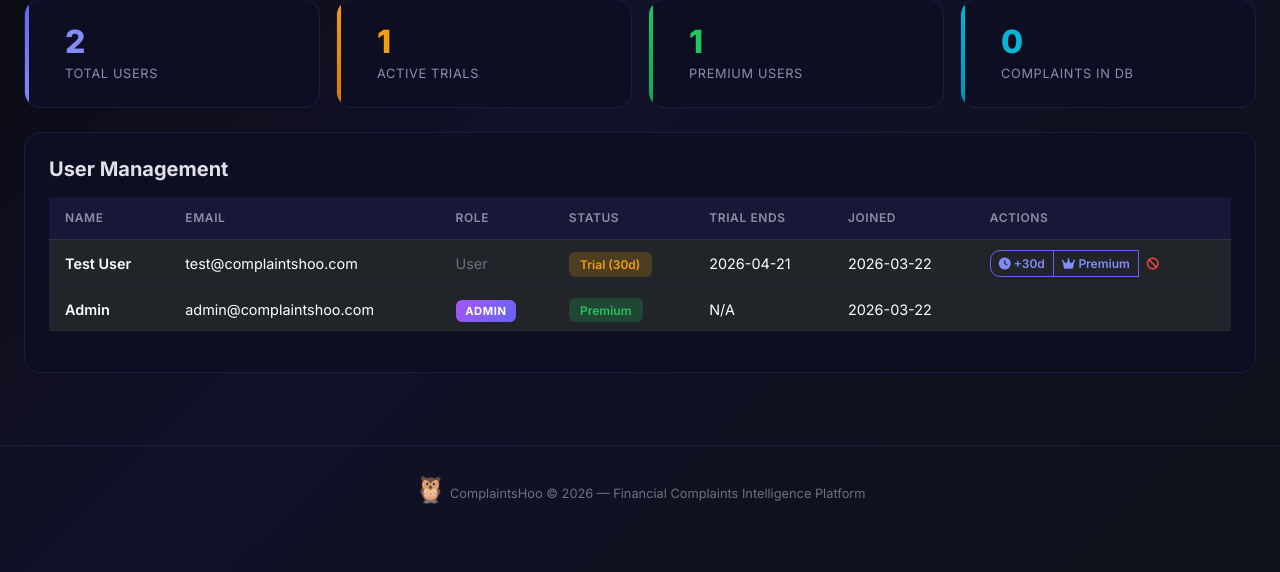
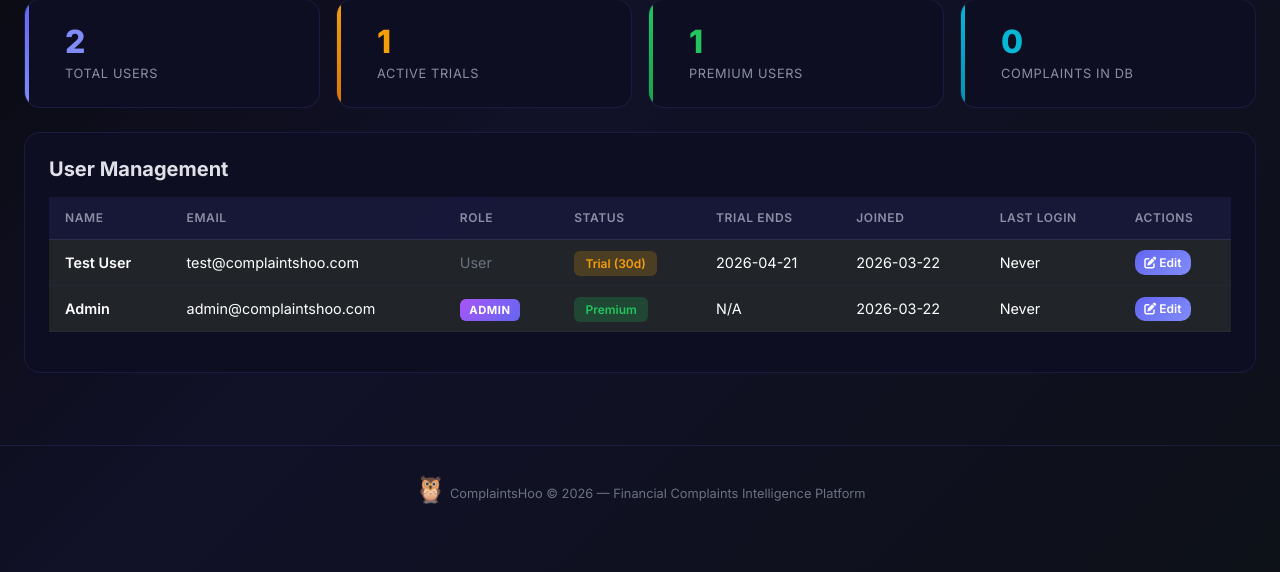
Before and after one commit to naveedk2535-tech/ProjectComplaints, a Flask app: page /admin in a window 1280 px wide. Shown: the part 175-747 px from the top of the page. Run offline with Flask 3, Linux system fonts and the light colour scheme; the visitor is signed in with stand-in values (Sample User, id 1); some libraries are stand-ins or nearby versions.

Commit message:
Add full user editing in admin panel + DB decompress endpoint
- Admin can edit all user fields: name, email, role, subscription, active, trial, password
- Modal-based edit form with validation
- DB decompress endpoint for deploying compressed databases
- Exclude .gz files from git

Co-Authored-By: Claude Opus 4.6 (1M context) <noreply@anthropic.com>

```diff
--- a/dashboard/app.py
+++ b/dashboard/app.py
@@ -540,6 +540,64 @@ def create_app():
         result = refresh_data(company=company)
         return jsonify(result)
 
+    @app.route('/api/admin/decompress-db', methods=['POST'])
+    @admin_required
+    def admin_decompress_db():
+        """One-time: decompress uploaded .gz database"""
+        import gzip, shutil
+        gz_path = os.path.join(data_dir, 'complaints.db.gz')
+        db_path = os.path.join(data_dir, 'complaints.db')
+        if os.path.exists(gz_path):
+            with gzip.open(gz_path, 'rb') as f_in:
+                with open(db_path, 'wb') as f_out:
+                    shutil.copyfileobj(f_in, f_out)
+            os.remove(gz_path)
+            return jsonify({'success': True, 'size': os.path.getsize(db_path)})
+        return jsonify({'error': 'No .gz file found'}), 404
+
+    # ── Admin User Edit ─────────────────────────────────────────
+    @app.route('/api/admin/user/<int:user_id>/edit', methods=['POST'])
+    @admin_required
+    def admin_edit_user(user_id):
+        user = User.query.get_or_404(user_id)
+        data = request.json
+        if 'name' in data:
+            user.name = data['name']
+        if 'email' in data:
+            existing = User.query.filter(User.email == data['email'], User.id != user_id).first()
+            if existing:
+                return jsonify({'error': 'Email already in use'}), 400
+            user.email = data['email']
+        if 'role' in data and data['role'] in ('user', 'admin'):
+            user.role = data['role']
+        if 'subscription_status' in data and data['subscription_status'] in ('trial', 'active', 'expired', 'cancelled'):
+            user.subscription_status = data['subscription_status']
+        if 'is_active' in data:
+            user.is_active = bool(data['is_active'])
+        if 'password' in data and data['password']:
+            user.set_password(data['password'])
+        if 'trial_days' in data:
+            user.trial_end = date.today() + timedelta(days=int(data['trial_days']))
+            if user.subscription_status != 'active':
+                user.subscription_status = 'trial'
+        db.session.commit()
+        return jsonify({'success': True})
+
+    @app.route('/api/admin/user/<int:user_id>/details')
+    @admin_required
+    def admin_get_user(user_id):
+        user = User.query.get_or_404(user_id)
+        return jsonify({
+            'id': user.id, 'name': user.name, 'email': user.email,
+            'role': user.role, 'subscription_status': user.subscription_status,
+            'is_active': user.is_active,
+            'trial_start': user.trial_start.isoformat() if user.trial_start else None,
+            'trial_end': user.trial_end.isoformat() if user.trial_end else None,
+            'trial_days_remaining': user.trial_days_remaining,
+            'created_at': user.created_at.isoformat() if user.created_at else None,
+            'last_login': user.last_login.isoformat() if user.last_login else None,
+        })
+
     # ── Stripe (Placeholder) ────────────────────────────────────
     @app.route('/api/stripe/create-checkout-session', methods=['POST'])
     @login_required
--- a/dashboard/templates/admin.html
+++ b/dashboard/templates/admin.html
@@ -5,48 +5,41 @@
 <div class="container-fluid px-4 py-4">
     <div class="d-flex justify-content-between align-items-center mb-4">
         <h2 style="font-weight: 800;"><i class="fas fa-shield-alt me-2"></i>Admin Panel</h2>
+        <div class="d-flex gap-2">
             <button class="btn btn-cw" onclick="refreshCFPB()">
                 <i class="fas fa-sync me-2"></i>Refresh CFPB Data
             </button>
+            <button class="btn btn-cw-outline" onclick="decompressDB()" id="decompressBtn" style="display:none;">
+                <i class="fas fa-database me-2"></i>Decompress DB
+            </button>
+        </div>
     </div>
 
     <!-- Admin KPIs -->
     <div class="row g-3 mb-4">
         <div class="col-md-3">
-            <div class="kpi-card">
-                <div class="accent-bar accent-indigo"></div>
-                <div class="ps-3">
+            <div class="kpi-card"><div class="accent-bar accent-indigo"></div><div class="ps-3">
                 <div class="kpi-value" style="color: var(--accent-indigo-light);">{{ total_users }}</div>
                 <div class="kpi-label">Total Users</div>
-                </div>
-            </div>
+            </div></div>
         </div>
         <div class="col-md-3">
-            <div class="kpi-card">
-                <div class="accent-bar accent-amber"></div>
-                <div class="ps-3">
+            <div class="kpi-card"><div class="accent-bar accent-amber"></div><div class="ps-3">
                 <div class="kpi-value" style="color: var(--accent-amber);">{{ active_trials }}</div>
                 <div class="kpi-label">Active Trials</div>
-                </div>
-            </div>
+            </div></div>
         </div>
         <div class="col-md-3">
-            <div class="kpi-card">
-                <div class="accent-bar accent-green"></div>
-                <div class="ps-3">
+            <div class="kpi-card"><div class="accent-bar accent-green"></div><div class="ps-3">
                 <div class="kpi-value" style="color: var(--accent-green);">{{ premium_users }}</div>
                 <div class="kpi-label">Premium Users</div>
-                </div>
-            </div>
+            </div></div>
         </div>
         <div class="col-md-3">
-            <div class="kpi-card">
-                <div class="accent-bar accent-cyan"></div>
-                <div class="ps-3">
+            <div class="kpi-card"><div class="accent-bar accent-cyan"></div><div class="ps-3">
                 <div class="kpi-value" style="color: var(--accent-cyan);">{{ "{:,}".format(total_complaints) }}</div>
                 <div class="kpi-label">Complaints in DB</div>
-                </div>
-            </div>
+            </div></div>
         </div>
     </div>
 
@@ -56,61 +49,29 @@
         <div class="table-responsive">
             <table class="table table-cw">
                 <thead>
-                    <tr>
-                        <th>Name</th>
-                        <th>Email</th>
-                        <th>Role</th>
-                        <th>Status</th>
-                        <th>Trial Ends</th>
-                        <th>Joined</th>
-                        <th>Actions</th>
-                    </tr>
+                    <tr><th>Name</th><th>Email</th><th>Role</th><th>Status</th><th>Trial Ends</th><th>Joined</th><th>Last Login</th><th>Actions</th></tr>
                 </thead>
                 <tbody>
                     {% for user in users %}
                     <tr id="user-row-{{ user.id }}">
                         <td style="font-weight: 600;">{{ user.name }}</td>
                         <td>{{ user.email }}</td>
+                        <td>{% if user.role == 'admin' %}<span class="badge-premium">Admin</span>{% else %}<span style="color: var(--text-muted);">User</span>{% endif %}</td>
                         <td>
-                            {% if user.role == 'admin' %}
-                            <span class="badge-premium">Admin</span>
-                            {% else %}
-                            <span style="color: var(--text-muted);">User</span>
-                            {% endif %}
-                        </td>
-                        <td>
-                            {% if not user.is_active %}
-                            <span class="badge-expired">Deactivated</span>
-                            {% elif user.subscription_status == 'trial' %}
-                            <span class="badge-trial">Trial ({{ user.trial_days_remaining }}d)</span>
-                            {% elif user.subscription_status == 'active' %}
-                            <span class="badge-active">Premium</span>
-                            {% elif user.subscription_status == 'expired' %}
-                            <span class="badge-expired">Expired</span>
+                            {% if not user.is_active %}<span class="badge-expired">Deactivated</span>
+                            {% elif user.subscription_status == 'trial' %}<span class="badge-trial">Trial ({{ user.trial_days_remaining }}d)</span>
+                            {% elif user.subscription_status == 'active' %}<span class="badge-active">Premium</span>
+                            {% elif user.subscription_status == 'expired' %}<span class="badge-expired">Expired</span>
+                            {% elif user.subscription_status == 'cancelled' %}<span class="badge-expired">Cancelled</span>
                             {% endif %}
                         </td>
                         <td>{{ user.trial_end.strftime('%Y-%m-%d') if user.trial_end else 'N/A' }}</td>
                         <td>{{ user.created_at.strftime('%Y-%m-%d') if user.created_at else 'N/A' }}</td>
+                        <td>{{ user.last_login.strftime('%Y-%m-%d %H:%M') if user.last_login else 'Never' }}</td>
                         <td>
-                            {% if user.role != 'admin' %}
-                            <div class="btn-group btn-group-sm">
-                                <button class="btn btn-sm btn-cw-outline" style="padding: 0.2rem 0.5rem; font-size: 0.75rem;" onclick="adminAction({{ user.id }}, 'extend_trial')">
-                                    <i class="fas fa-clock"></i> +30d
+                            <button class="btn btn-sm btn-cw" style="padding: 0.2rem 0.6rem; font-size: 0.75rem;" onclick="editUser({{ user.id }})">
+                                <i class="fas fa-edit"></i> Edit
                             </button>
-                                <button class="btn btn-sm btn-cw-outline" style="padding: 0.2rem 0.5rem; font-size: 0.75rem;" onclick="adminAction({{ user.id }}, 'activate')">
-                                    <i class="fas fa-crown"></i> Premium
-                                </button>
-                                {% if user.is_active %}
-                                <button class="btn btn-sm" style="padding: 0.2rem 0.5rem; font-size: 0.75rem; color: var(--accent-red);" onclick="adminAction({{ user.id }}, 'deactivate')">
-                                    <i class="fas fa-ban"></i>
-                                </button>
-                                {% else %}
-                                <button class="btn btn-sm" style="padding: 0.2rem 0.5rem; font-size: 0.75rem; color: var(--accent-green);" onclick="adminAction({{ user.id }}, 'reactivate')">
-                                    <i class="fas fa-check"></i>
-                                </button>
-                                {% endif %}
-                            </div>
-                            {% endif %}
                         </td>
                     </tr>
                     {% endfor %}
@@ -119,55 +80,176 @@
         </div>
     </div>
 
-    <!-- CFPB Refresh Status -->
-    <div id="refresh-status" class="mt-3" style="display: none;"></div>
+    <!-- Status Messages -->
+    <div id="status-msg" class="mt-3" style="display: none;"></div>
+</div>
+
+<!-- Edit User Modal -->
+<div id="editModal" style="display: none; position: fixed; inset: 0; background: rgba(0,0,0,0.7); z-index: 9999; display: none; align-items: center; justify-content: center;">
+    <div class="card-cw p-4" style="width: 500px; max-height: 90vh; overflow-y: auto;" onclick="event.stopPropagation()">
+        <div class="d-flex justify-content-between align-items-center mb-3">
+            <h5 style="font-weight: 800; margin: 0;"><i class="fas fa-user-edit me-2"></i>Edit User</h5>
+            <button class="btn btn-sm" onclick="closeModal()" style="color: var(--text-muted);"><i class="fas fa-times"></i></button>
+        </div>
+        <input type="hidden" id="edit-id">
+
+        <div class="mb-3">
+            <label class="form-label" style="font-size: 0.85rem; color: var(--text-secondary);">Name</label>
+            <input type="text" id="edit-name" class="form-control form-control-cw">
+        </div>
+        <div class="mb-3">
+            <label class="form-label" style="font-size: 0.85rem; color: var(--text-secondary);">Email</label>
+            <input type="email" id="edit-email" class="form-control form-control-cw">
+        </div>
+        <div class="row g-3 mb-3">
+            <div class="col-6">
+                <label class="form-label" style="font-size: 0.85rem; color: var(--text-secondary);">Role</label>
+                <select id="edit-role" class="form-select-cw" style="width: 100%;">
+                    <option value="user">User</option>
+                    <option value="admin">Admin</option>
+                </select>
+            </div>
+            <div class="col-6">
+                <label class="form-label" style="font-size: 0.85rem; color: var(--text-secondary);">Subscription</label>
+                <select id="edit-subscription" class="form-select-cw" style="width: 100%;">
+                    <option value="trial">Trial</option>
+                    <option value="active">Active (Premium)</option>
+                    <option value="expired">Expired</option>
+                    <option value="cancelled">Cancelled</option>
+                </select>
+            </div>
+        </div>
+        <div class="row g-3 mb-3">
+            <div class="col-6">
+                <label class="form-label" style="font-size: 0.85rem; color: var(--text-secondary);">Active</label>
+                <select id="edit-active" class="form-select-cw" style="width: 100%;">
+                    <option value="true">Yes</option>
+                    <option value="false">No (Deactivated)</option>
+                </select>
+            </div>
+            <div class="col-6">
+                <label class="form-label" style="font-size: 0.85rem; color: var(--text-secondary);">Extend Trial (days from today)</label>
+                <input type="number" id="edit-trial-days" class="form-control form-control-cw" placeholder="e.g. 30">
+            </div>
+        </div>
+        <div class="mb-3">
+            <label class="form-label" style="font-size: 0.85rem; color: var(--text-secondary);">New Password (leave blank to keep current)</label>
+            <input type="password" id="edit-password" class="form-control form-control-cw" placeholder="Leave blank to keep current">
+        </div>
+
+        <div class="d-flex justify-content-between align-items-center mt-2" style="font-size: 0.8rem; color: var(--text-muted);">
+            <span id="edit-meta"></span>
+        </div>
+
+        <div id="edit-error" class="alert-cw mt-3" style="display: none;"></div>
+
+        <div class="d-flex gap-2 mt-3">
+            <button class="btn btn-cw" onclick="saveUser()"><i class="fas fa-save me-2"></i>Save Changes</button>
+            <button class="btn btn-cw-outline" onclick="closeModal()">Cancel</button>
+        </div>
+    </div>
 </div>
 {% endblock %}
 
 {% block scripts %}
 <script>
-function adminAction(userId, action) {
-    fetch(`/api/admin/user/${userId}`, {
+function showStatus(msg, type) {
+    const el = document.getElementById('status-msg');
+    el.style.display = 'block';
+    el.className = 'mt-3 alert-cw' + (type === 'success' ? ' alert-cw-success' : type === 'info' ? ' alert-cw-info' : '');
+    el.textContent = msg;
+}
+
+async function editUser(userId) {
+    const res = await fetch(`/api/admin/user/${userId}/details`);
+    const u = await res.json();
+
+    document.getElementById('edit-id').value = u.id;
+    document.getElementById('edit-name').value = u.name;
+    document.getElementById('edit-email').value = u.email;
+    document.getElementById('edit-role').value = u.role;
+    document.getElementById('edit-subscription').value = u.subscription_status;
+    document.getElementById('edit-active').value = u.is_active ? 'true' : 'false';
+    document.getElementById('edit-trial-days').value = '';
+    document.getElementById('edit-password').value = '';
+    document.getElementById('edit-error').style.display = 'none';
+    document.getElementById('edit-meta').textContent =
+        `Created: ${u.created_at || 'N/A'} | Last login: ${u.last_login || 'Never'} | Trial remaining: ${u.trial_days_remaining}d`;
+
+    const modal = document.getElementById('editModal');
+    modal.style.display = 'flex';
+}
+
+function closeModal() {
+    document.getElementById('editModal').style.display = 'none';
+}
+
+async function saveUser() {
+    const userId = document.getElementById('edit-id').value;
+    const data = {
+        name: document.getElementById('edit-name').value,
+        email: document.getElementById('edit-email').value,
+        role: document.getElementById('edit-role').value,
+        subscription_status: document.getElementById('edit-subscription').value,
+        is_active: document.getElementById('edit-active').value === 'true',
+    };
+    const pw = document.getElementById('edit-password').value;
+    if (pw) data.password = pw;
+    const days = document.getElementById('edit-trial-days').value;
+    if (days) data.trial_days = parseInt(days);
+
+    const res = await fetch(`/api/admin/user/${userId}/edit`, {
         method: 'POST',
         headers: {'Content-Type': 'application/json'},
-        body: JSON.stringify({action: action, days: 30})
-    })
-    .then(r => r.json())
-    .then(data => {
-        if (data.success) {
+        body: JSON.stringify(data),
+    });
+    const result = await res.json();
+    if (result.error) {
+        document.getElementById('edit-error').style.display = 'block';
+        document.getElementById('edit-error').textContent = result.error;
+    } else {
+        closeModal();
         location.reload();
     }
-    });
 }
 
 function refreshCFPB() {
     const btn = event.target.closest('button');
     btn.disabled = true;
     btn.innerHTML = '<span class="spinner-cw me-2"></span>Refreshing...';
+    showStatus('Fetching new complaints from CFPB API...', 'info');
 
-    const status = document.getElementById('refresh-status');
-    status.style.display = 'block';
-    status.className = 'mt-3 alert-cw alert-cw-info';
-    status.textContent = 'Fetching new complaints from CFPB...';
-
-    fetch('/api/cfpb/refresh', {
-        method: 'POST',
-        headers: {'Content-Type': 'application/json'},
-        body: JSON.stringify({})
-    })
+    fetch('/api/cfpb/refresh', { method: 'POST', headers: {'Content-Type': 'application/json'}, body: '{}' })
     .then(r => r.json())
     .then(data => {
         btn.disabled = false;
         btn.innerHTML = '<i class="fas fa-sync me-2"></i>Refresh CFPB Data';
-        status.className = 'mt-3 alert-cw alert-cw-success';
-        status.textContent = `Done! Added ${data.added} new complaints. Total in database: ${data.total_in_db}`;
+        showStatus(`Done! Added ${data.added} new complaints. Total: ${data.total_in_db}`, 'success');
     })
     .catch(err => {
         btn.disabled = false;
         btn.innerHTML = '<i class="fas fa-sync me-2"></i>Refresh CFPB Data';
-        status.className = 'mt-3 alert-cw';
-        status.textContent = 'Error refreshing data: ' + err.message;
+        showStatus('Error: ' + err.message, 'error');
     });
 }
+
+function decompressDB() {
+    showStatus('Decompressing database...', 'info');
+    fetch('/api/admin/decompress-db', { method: 'POST', headers: {'Content-Type': 'application/json'} })
+    .then(r => r.json())
+    .then(data => {
+        if (data.success) {
+            showStatus(`Database decompressed: ${(data.size/1e6).toFixed(1)}MB. Reloading page...`, 'success');
+            setTimeout(() => location.reload(), 2000);
+        } else {
+            showStatus(data.error || 'Failed', 'error');
+        }
+    });
+}
+
+// Check if gz file exists (show decompress button)
+fetch('/api/admin/decompress-db', { method: 'POST', headers: {'Content-Type': 'application/json'} })
+.then(r => { if (r.status === 200) document.getElementById('decompressBtn').style.display = 'inline-block'; })
+.catch(() => {});
 </script>
 {% endblock %}
```
Also changed, not shown: 1 other file. Lines whose indentation alone changed are shown as unchanged.
